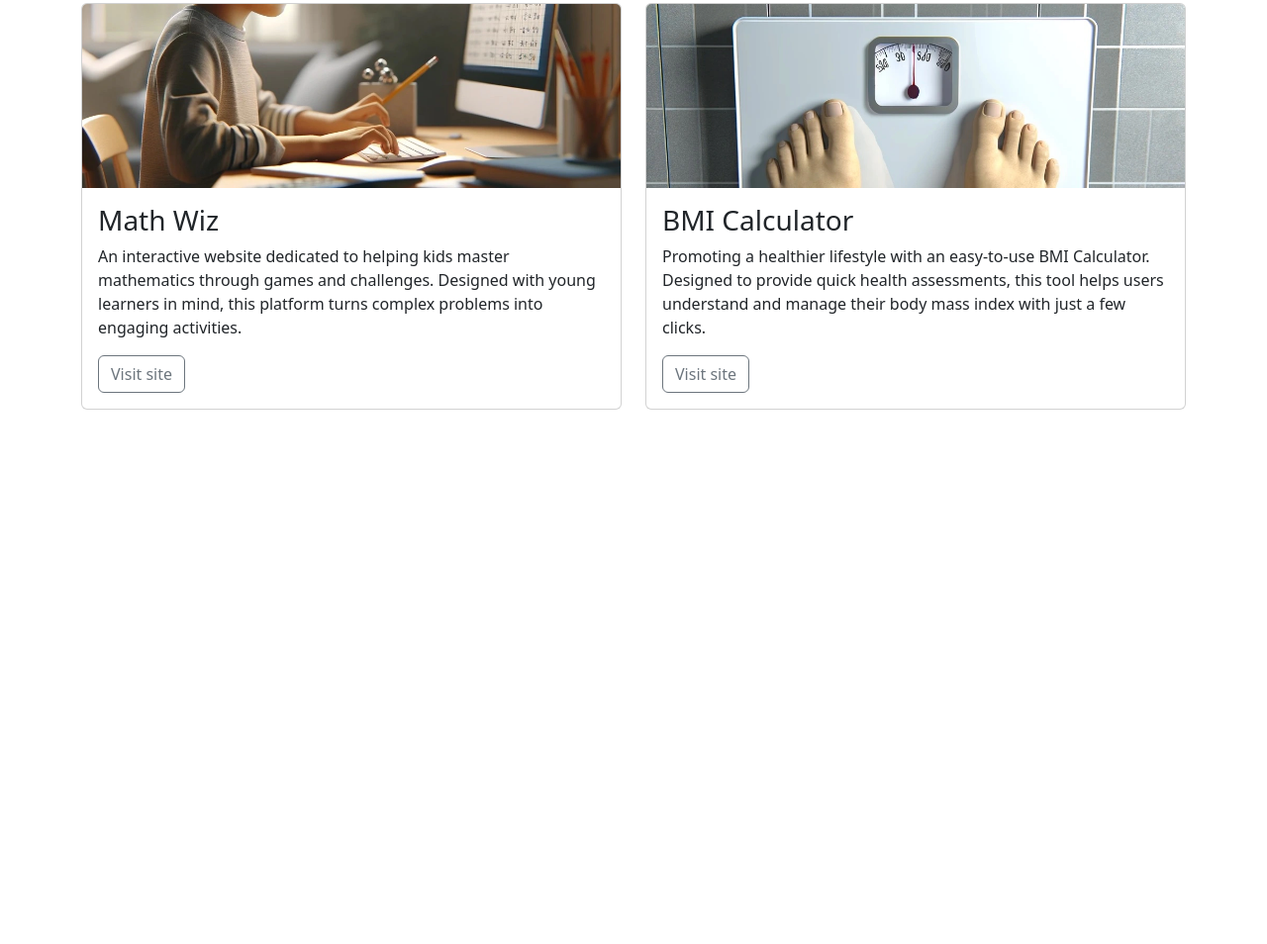
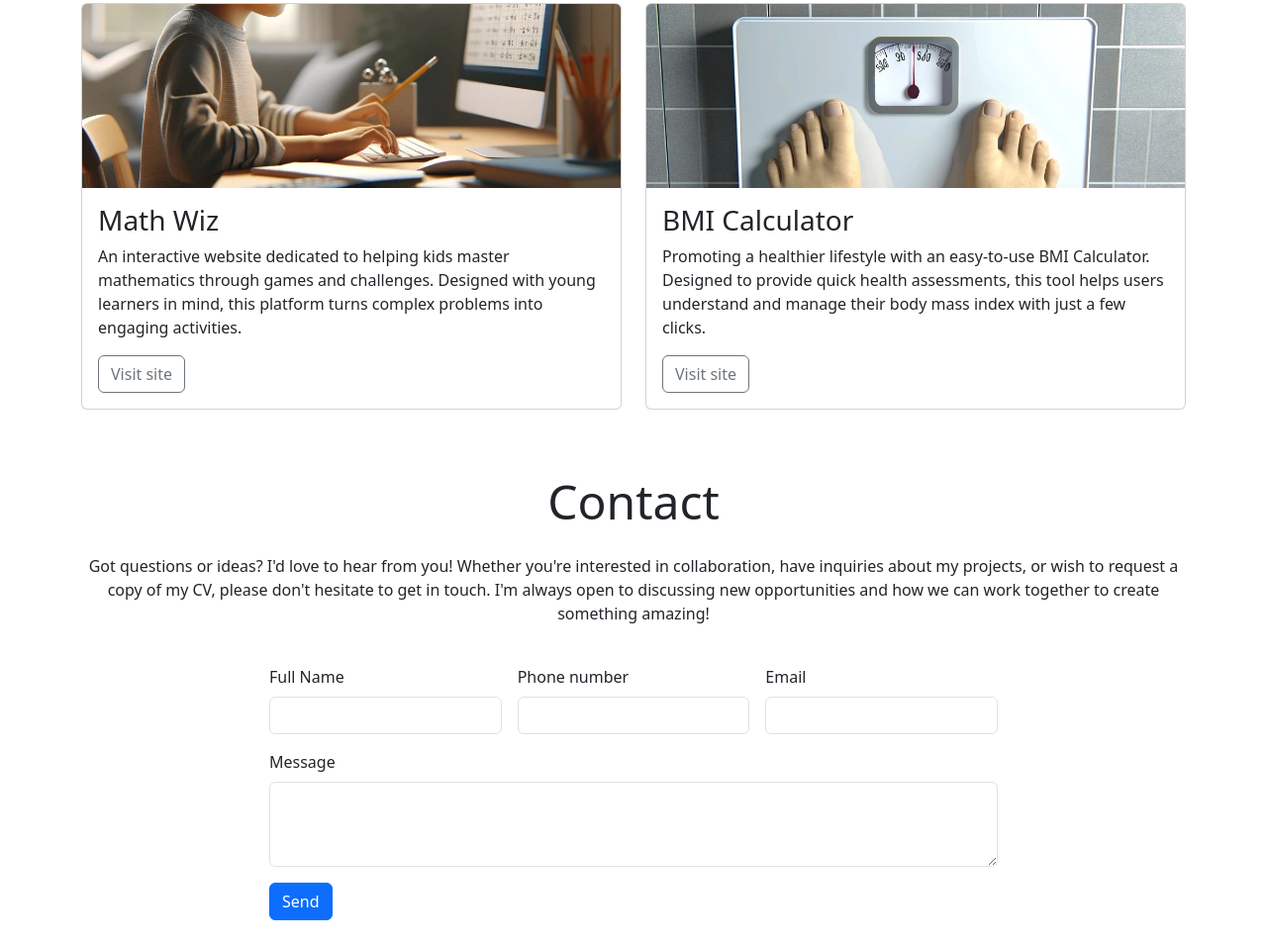
Before and after one commit to yohannes2025/dev-portfolio, a plain HTML site: page index.html in a window 1280 px wide. Shown: the part 1421-2375 px from the top of the page at 99% size. Before the commit the page ends 1875 px from the top, so only its background shows below. Drawn offline with nearby package versions, Linux system fonts and the light colour scheme.

Commit message:
add contact form

```diff
--- a/index.html
+++ b/index.html
@@ -177,6 +177,45 @@
             </div>
         </section>
     </main>
+
+        <!-- Contact section -->
+        <footer id="contact" class="container">
+            <div class="row justify-content-center">
+                <div class="col-12 text-center my-4">
+                    <h2 class="display-5">Contact</h2>
+                    <p class="mt-4">Got questions or ideas? I'd love to hear from you! Whether you're
+                        interested in collaboration, have inquiries about my projects, or
+                        wish to request a copy of my CV, please don't hesitate to get in
+                        touch. I'm always open to discussing new opportunities and how we
+                        can work together to create something amazing!</p>
+                </div>
+                <div class="col-12 col-md-10 col-lg-8 mb-4">
+                    <!-- Add your form here -->
+                    <form class="row g-3">
+                        <div class="col-lg-4">
+                            <label for="full-name" class="form-label">Full Name</label>
+                            <input type="text" class="form-control" id="full-name">
+                        </div>
+                        <div class="col-lg-4">
+                            <label for="phonenumber" class="form-label">Phone number</label>
+                            <input type="number" class="form-control" id="phonenumber">
+                        </div>
+                        <div class="col-lg-4">
+                            <label for="email" class="form-label">Email</label>
+                            <input type="email" class="form-control" id="email">
+                        </div>
+                        <div class="col-12">
+                            <label for="message" class="form-label">Message</label>
+                            <textarea class="form-control" id="message" rows="3"></textarea>
+                        </div>
+                        <div class="col-12">
+                            <button type="submit" class="btn btn-primary">Send</button>
+                        </div>
+                    </form>
+                </div>
+            </div>
+        </footer>
+
     <!-- Bootstrap JS Script-->
     <script src="https://cdn.jsdelivr.net/npm/bootstrap@5.3.3/dist/js/bootstrap.bundle.min.js"
         integrity="sha384-YvpcrYf0tY3lHB60NNkmXc5s9fDVZLESaAA55NDzOxhy9GkcIdslK1eN7N6jIeHz"
```
